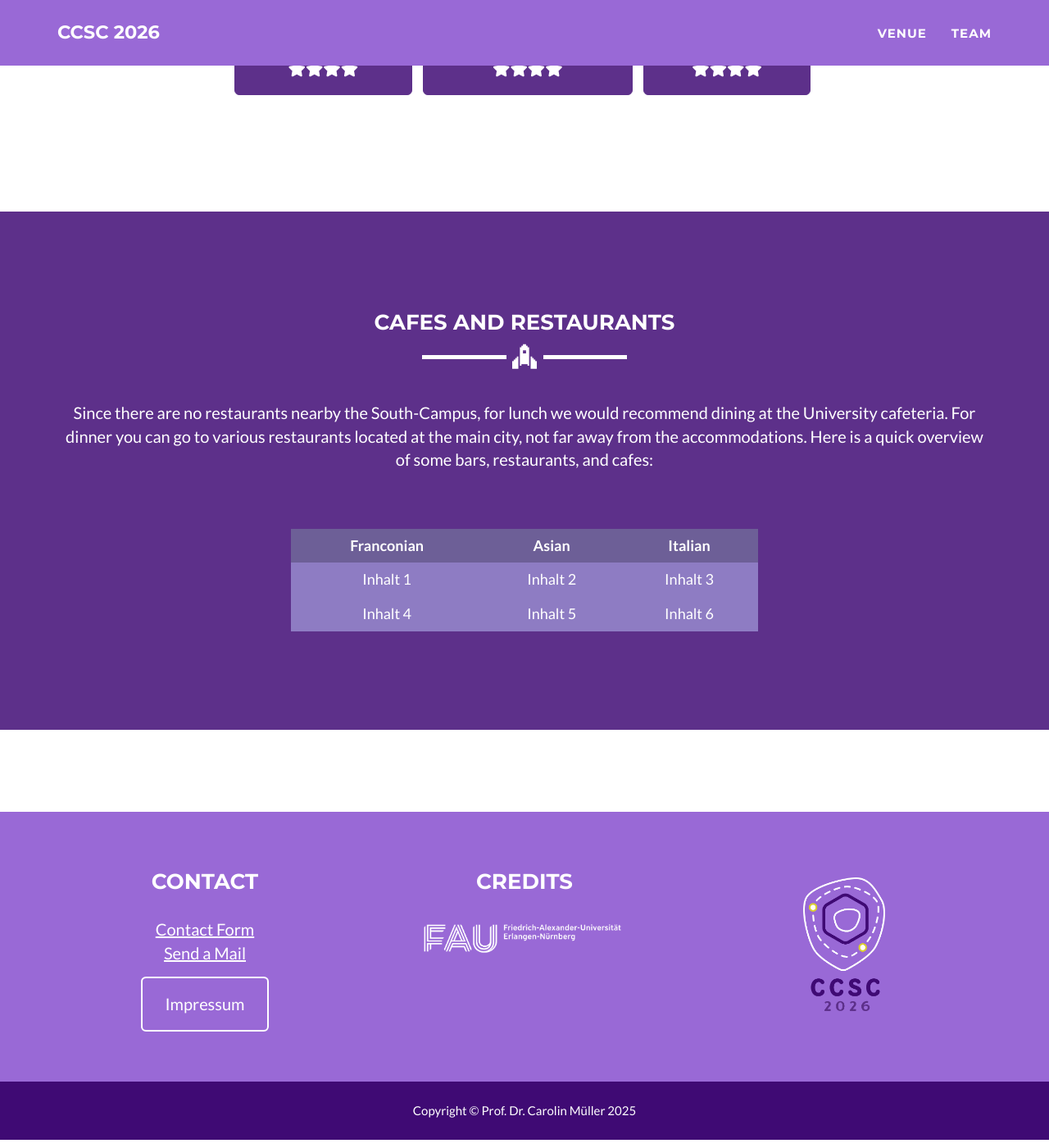
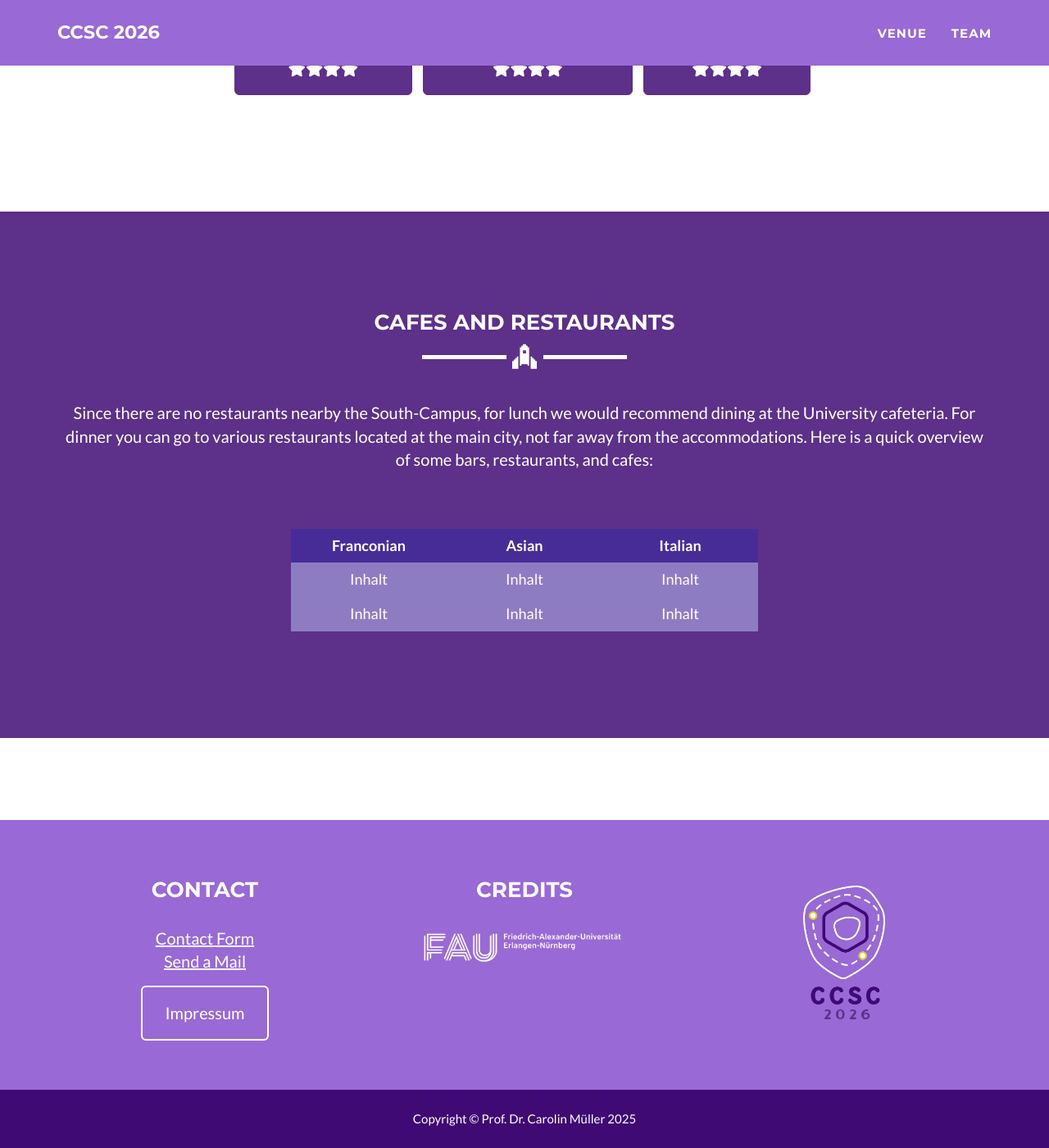
Before and after one commit to ccsc2026/ccsc2026.github.io, a Jekyll site: the page built from venue.html, in a window 1280 px wide and 1400 px high, scrolled down 2109 px. Shown: the whole window at 82% size. Built offline with Jekyll 4.4.1, drawn with Linux system fonts in a browser that asks for light colours.

Commit message:
Update venue.html
reversing commit

```diff
--- a/venue.html
+++ b/venue.html
@@ -86,8 +86,44 @@ layout: page
           Since there are no restaurants nearby the South-Campus, for lunch we would recommend dining at the University cafeteria. For dinner you can go to various restaurants located at the main city, not far away from the accommodations.
           Here is a quick overview of some bars, restaurants, and cafes:
         </p>
+        <!DOCTYPE html>
+<html lang="en">
+<head>
+    <meta charset="UTF-8">
+    <meta name="viewport" content="width=device-width, initial-scale=1.0">
+    <title>Styled Table</title>
+    <style>
+        .table-container {
+            display: flex;
+            justify-content: center;
+            margin-top: 50px; /* Adjust the spacing as needed */
+        }
+        table {
+            width: 50%; /* Adjust width as needed */
+            border-collapse: seperate; /* Collapse borders */
+	    border-spacing: 0;
+	    table-layout: fixed;
+            margin: 20px 0;
+            font-size: 18px;
+            text-align: left; /* Left-align for cells, overridden for headers */
+        }
+        th, td {
+            border: 20px #000000; /* Set border color to white */
+            padding: 8px;
+        }
+        th {
+            background-color: #472c97;
+            text-align: center; /* Center the header text */
+        }
+        td {
+	background-color: #8e7cc3;
+	text-align: center;
+        }
+    </style>
+</head>
+<body>
 
-        <!-- Table Container -->
+<!-- Table is wrapped in a container for centering -->
 <div class="table-container">
     <table>
       <thead>
@@ -99,47 +135,23 @@ layout: page
       </thead>
       <tbody>
         <tr>
-                        <td>Inhalt 1</td>
-                        <td>Inhalt 2</td>
-                        <td>Inhalt 3</td>
+          <td>Inhalt</td>
+          <td>Inhalt</td>
+          <td>Inhalt</td>
         </tr>
         <tr>
-                        <td>Inhalt 4</td>
-                        <td>Inhalt 5</td>
-                        <td>Inhalt 6</td>
+          <td>Inhalt</td>
+          <td>Inhalt</td>
+          <td>Inhalt</td>
         </tr>
       </tbody>
     </table>
 </div>
 
-        <style>
-            .table-container {
-                display: flex;
-                justify-content: center;
-                margin-top: 50px; /* Adjust the spacing as needed */
-            }
-            table {
-                width: 50%; /* Adjust width as needed */
-                border-collapse: separate; /* Set to separate for borders to show correctly */
-                border-spacing: 0; /* No extra spacing between borders */
-                margin: 20px 0;
-                font-size: 18px;
-                text-align: left; /* Left-align for cells, overridden for headers */
-            }
-            th, td {
-                border: 2px solid #000000; /* Corrected border definition */
-                padding: 8px; /* Space inside cells */
-            }
-            th {
-                background-color: #6d5f97; /* Header background color */
-                text-align: center; /* Center the header text */
-            }
-            td {
-                background-color: #8e7cc3; /* Data cell background color */
-                text-align: center; /* Center the text in data cells */
-            }
-        </style>
+</body>
+</html>
 
+        </p>
       </div>
     </div>
   </div>
```
Lines whose indentation alone changed are shown as unchanged.
